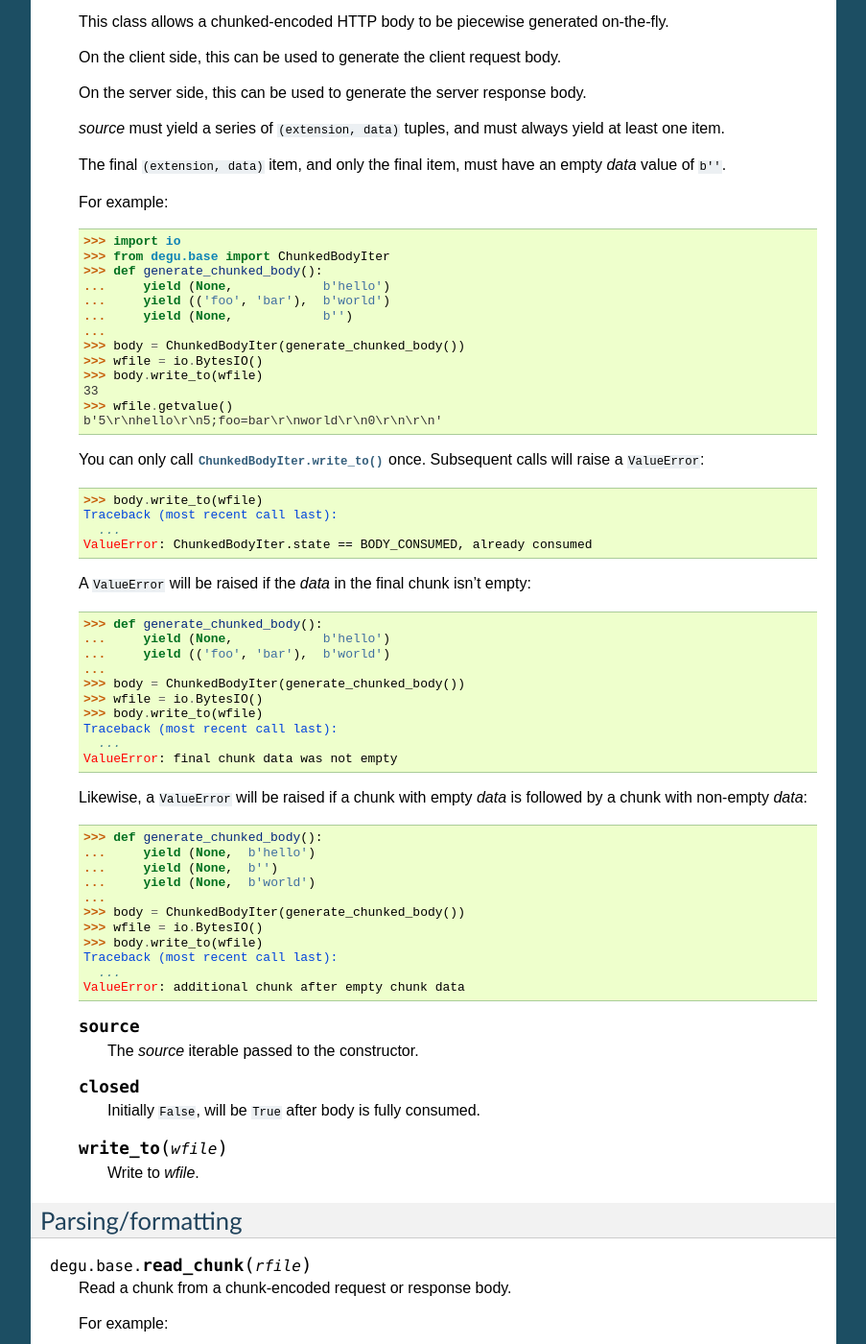
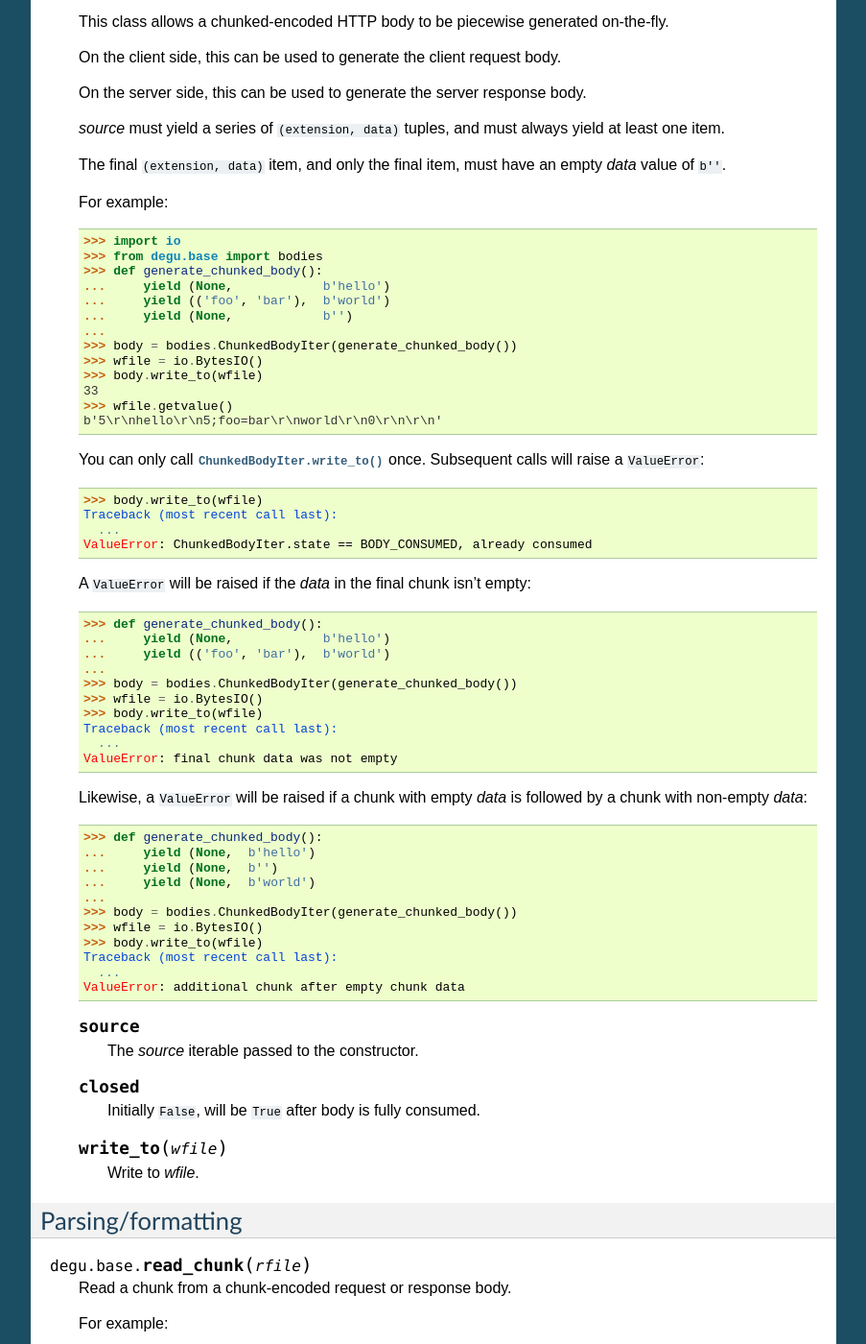
Before and after one commit to json420/degu, a Sphinx documentation site: the page built from doc/degu.base.rst, in a window 1280 px wide and 1400 px high, scrolled down 6113 px. Shown: the whole window at 96% size, without its empty margins (198-1101 px from the left). Built offline with Sphinx 7.4.7, drawn with Linux system fonts in a browser that asks for light colours; some of the changed text lies outside the part shown.

Commit message:
Fix Sphinx doctests

```diff
--- a/doc/degu.base.rst
+++ b/doc/degu.base.rst
@@ -236,14 +236,14 @@
     size matches the claimed *content_length*.  For example:
 
     >>> import io
-    >>> from degu.base import BodyIter
+    >>> from degu.base import bodies
     >>> def generate_body():
     ...     yield b''
     ...     yield b'hello'
     ...     yield b', '
     ...     yield b'world'
     ...
-    >>> body = BodyIter(generate_body(), 12)
+    >>> body = bodies.BodyIter(generate_body(), 12)
     >>> wfile = io.BytesIO()
     >>> body.write_to(wfile)
     12
@@ -261,7 +261,7 @@
     A ``ValueError`` will be raised in the total produced by *source* is less
     than *content_length*:
 
-    >>> body = BodyIter(generate_body(), 13)
+    >>> body = bodies.BodyIter(generate_body(), 13)
     >>> wfile = io.BytesIO()
     >>> body.write_to(wfile)  # doctest: -IGNORE_EXCEPTION_DETAIL
     Traceback (most recent call last):
@@ -271,7 +271,7 @@
     Likewise, a ``ValueError`` will be raised if the total produced by *source*
     is greater than *content_length*:
 
-    >>> body = BodyIter(generate_body(), 11)
+    >>> body = bodies.BodyIter(generate_body(), 11)
     >>> wfile = io.BytesIO()
     >>> body.write_to(wfile)  # doctest: -IGNORE_EXCEPTION_DETAIL
     Traceback (most recent call last):
@@ -329,9 +329,9 @@
     example:
 
     >>> from io import BytesIO
-    >>> from degu.base import ChunkedBody
+    >>> from degu.base import bodies
     >>> rfile = BytesIO(b'5\r\nhello\r\n5;foo=bar\r\nworld\r\n0\r\n\r\n')
-    >>> body = ChunkedBody(rfile)
+    >>> body = bodies.ChunkedBody(rfile)
     >>> list(body)
     [(None, b'hello'), (('foo', 'bar'), b'world'), (None, b'')]
 
@@ -417,13 +417,13 @@
     For example:
 
     >>> import io
-    >>> from degu.base import ChunkedBodyIter
+    >>> from degu.base import bodies
     >>> def generate_chunked_body():
     ...     yield (None,            b'hello')
     ...     yield (('foo', 'bar'),  b'world')
     ...     yield (None,            b'')
     ...
-    >>> body = ChunkedBodyIter(generate_chunked_body())
+    >>> body = bodies.ChunkedBodyIter(generate_chunked_body())
     >>> wfile = io.BytesIO()
     >>> body.write_to(wfile)
     33
@@ -445,7 +445,7 @@
     ...     yield (None,            b'hello')
     ...     yield (('foo', 'bar'),  b'world')
     ...
-    >>> body = ChunkedBodyIter(generate_chunked_body())
+    >>> body = bodies.ChunkedBodyIter(generate_chunked_body())
     >>> wfile = io.BytesIO()
     >>> body.write_to(wfile)  # doctest: -IGNORE_EXCEPTION_DETAIL
     Traceback (most recent call last):
@@ -460,7 +460,7 @@
     ...     yield (None,  b'')
     ...     yield (None,  b'world')
     ...
-    >>> body = ChunkedBodyIter(generate_chunked_body())
+    >>> body = bodies.ChunkedBodyIter(generate_chunked_body())
     >>> wfile = io.BytesIO()
     >>> body.write_to(wfile)  # doctest: -IGNORE_EXCEPTION_DETAIL
     Traceback (most recent call last):
--- a/doc/degu.client.rst
+++ b/doc/degu.client.rst
@@ -591,12 +591,12 @@
         slice ``[1700:1776]``:
 
         >>> from degu.client import Client
-        >>> from degu.base import Body
+        >>> from degu.base import bodies
         >>> client = Client(('127.0.0.1', 56789))
         >>> conn = client.connect()  #doctest: +SKIP
         >>> fp = open('/my/file', 'rb')  #doctest: +SKIP
         >>> fp.seek(1700)  #doctest: +SKIP
-        >>> body = Body(fp, 76)  #doctest: +SKIP
+        >>> body = bodies.Body(fp, 76)  #doctest: +SKIP
         >>> response = conn.request('POST', '/foo', {}, body)  #doctest: +SKIP
 
     .. method:: put(uri, headers, body)
--- a/doc/tutorial.rst
+++ b/doc/tutorial.rst
@@ -535,8 +535,8 @@
 To use this generator as our request body, we need to wrap it in a
 :class:`degu.base.ChunkedBodyIter`, like this:
 
->>> from degu.base import ChunkedBodyIter
->>> body = ChunkedBodyIter(chunked_request_body())
+>>> from degu.base import bodies
+>>> body = bodies.ChunkedBodyIter(chunked_request_body())
 
 And then if we ``POST /chunked``:
 
@@ -546,7 +546,7 @@
 
 Or if we ``POST /length``:
 
->>> body = ChunkedBodyIter(chunked_request_body())
+>>> body = bodies.ChunkedBodyIter(chunked_request_body())
 >>> response = conn.request('POST', '/length', {}, body)
 >>> response.body.read()
 b'All your *something else* are belong to us'
```
